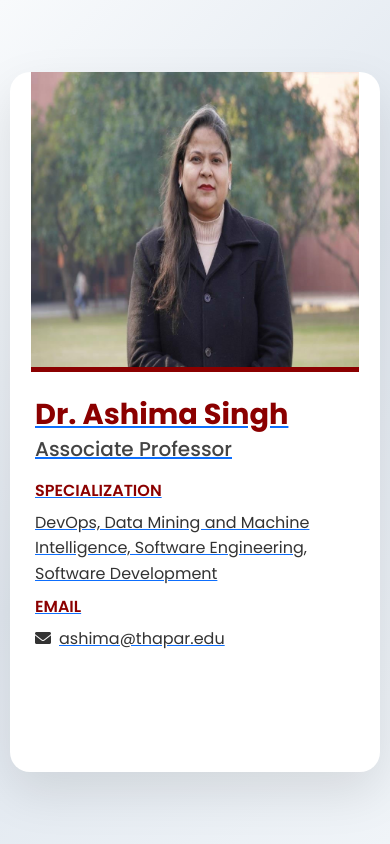
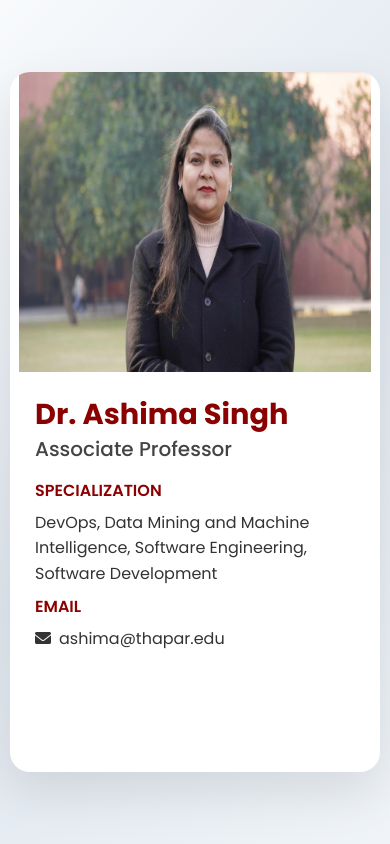
Before and after one commit to lavkush2336/faculty-pool, a PHP site: page /faculty-member.php in a window 390 px wide. Run offline with PHP 8.4, Linux system fonts and the light colour scheme.

Commit message:
changes in index and faculty-member

```diff
--- a/faculty-member.php
+++ b/faculty-member.php
@@ -34,6 +34,9 @@
       overflow: hidden;
       max-width: 900px;
       transition: all 0.3s ease;
+      cursor: pointer; /* pointer on hover */
+      text-decoration: none; /* removes underline when wrapped in link */
+      color: inherit; /* keeps text color same */
     }
 
     .faculty-card:hover {
@@ -53,10 +56,10 @@
     }
 
     .faculty-image img {
-      width: 90%;
+      width: 95%;
       height: 100%;
       object-fit: cover;
-      border-right: 5px solid #8B0000;
+      border: none;
     }
 
     .faculty-info {
@@ -94,23 +97,19 @@
       display: inline-block;
       color: #8B0000;
       font-weight: 600;
-      text-decoration: none;
+      text-decoration: none;   /* removes underline */
       margin-top: 10px;
       transition: color 0.3s ease;
     }
 
     .faculty-info a:hover {
       color: #A52A2A;
+      text-decoration: none;
     }
 
     @media (max-width: 768px) {
       .faculty-card {
         flex-direction: column;
-      }
-
-      .faculty-image img {
-        border-right: none;
-        border-bottom: 5px solid #8B0000;
       }
 
       .faculty-info {
@@ -120,8 +119,9 @@
   </style>
 </head>
 <body>
-    <a href="book-appointment.php">
-  <div class="faculty-card">
+
+  <!-- Clickable Faculty Card -->
+  <a href="book-appointment.php" class="faculty-card">
     <div class="faculty-image">
       <img src="images/ashima-singh.jpg" alt="Dr. Ashima Singh">
     </div>
@@ -135,7 +135,7 @@
       <h6>Email</h6>
       <p><i class="fas fa-envelope me-2"></i>ashima@thapar.edu</p>
     </div>
-  </div>
   </a>
+
 </body>
 </html>
```
